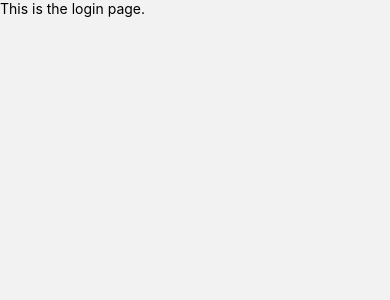
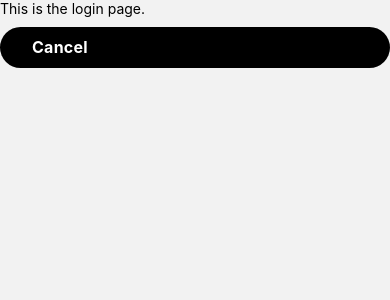
Before and after one commit to fathisahar/mchacks-24, a React Native app in the folder app/: screen /LogIn in a window 390 px wide. Shown: the top 300 px of the page. Built offline with nearby package versions, Linux system fonts and the light colour scheme.

Commit message:
cancel buttons

```diff
--- a/app/Page_LogIn.js
+++ b/app/Page_LogIn.js
@@ -1,13 +1,50 @@
 import React from 'react';
-import { View, Text } from 'react-native';
+import { View, Text, Pressable, StyleSheet} from 'react-native';
+import { useNavigation } from '@react-navigation/native';
 import { SafeAreaView } from 'react-native-safe-area-context';
 
 const Page_LogIn = () => {
+
+const CustomButton = ({ title, destination }) => {
+    const navigation = useNavigation();
+
+    const handlePress = () => {
+        navigation.navigate(destination);
+    };
+
+    return (
+        <Pressable onPress={handlePress} style={styles.button}>
+        <Text style={styles.text}>{title}</Text>
+        </Pressable>
+    );
+    };
+
   return (
     <SafeAreaView>
         <Text>This is the login page.</Text>
+        <CustomButton title="Cancel" destination="Home"/>
     </SafeAreaView>
   );
 };
 
+
+const styles = StyleSheet.create({
+  button: {
+    marginTop: 10,
+    marginBottom: 10,
+    borderRadius: 50,
+    backgroundColor: 'black',
+    paddingHorizontal: 32,
+    paddingVertical: 10,
+  },
+  text: {
+    fontSize: 16,
+    lineHeight: 21,
+    fontWeight: 'bold',
+    letterSpacing: 0.25,
+    color: 'white',
+  },
+});
+
+
 export default Page_LogIn;
--- a/app/Page_SignUp.js
+++ b/app/Page_SignUp.js
@@ -1,14 +1,48 @@
 import React from 'react';
-import { Text } from 'react-native';
+import { Text, Pressable, StyleSheet } from 'react-native';
 import { SafeAreaView } from 'react-native-safe-area-context';
+import { useNavigation } from '@react-navigation/native';
 
 const Page_SignUp = () => {
+
+  const CustomButton = ({ title, destination }) => {
+    const navigation = useNavigation();
+
+    const handlePress = () => {
+      navigation.navigate(destination);
+    };
+
+    return (
+      <Pressable onPress={handlePress} style={styles.button}>
+        <Text style={styles.text}>{title}</Text>
+      </Pressable>
+    );
+  };
 
   return (
     <SafeAreaView>
         <Text>This is the sign up page.</Text>
+        <CustomButton title="Cancel" destination="Home"/>
     </SafeAreaView>
   );
 };
 
+const styles = StyleSheet.create({
+  button: {
+    marginTop: 10,
+    marginBottom: 10,
+    borderRadius: 50,
+    backgroundColor: 'black',
+    paddingHorizontal: 32,
+    paddingVertical: 10,
+  },
+  text: {
+    fontSize: 16,
+    lineHeight: 21,
+    fontWeight: 'bold',
+    letterSpacing: 0.25,
+    color: 'white',
+  },
+});
+
 export default Page_SignUp;
```
Also changed, not shown: app/Page_Home.js (indentation only).
